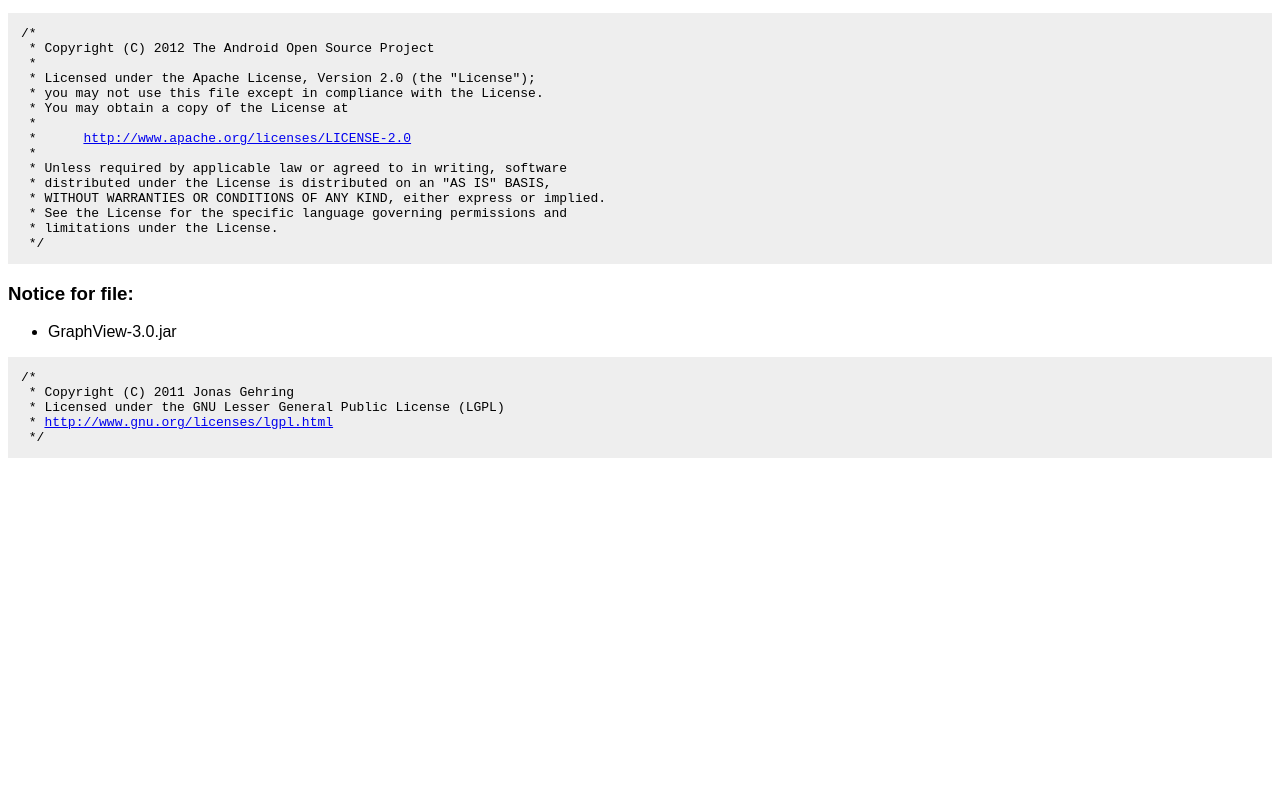
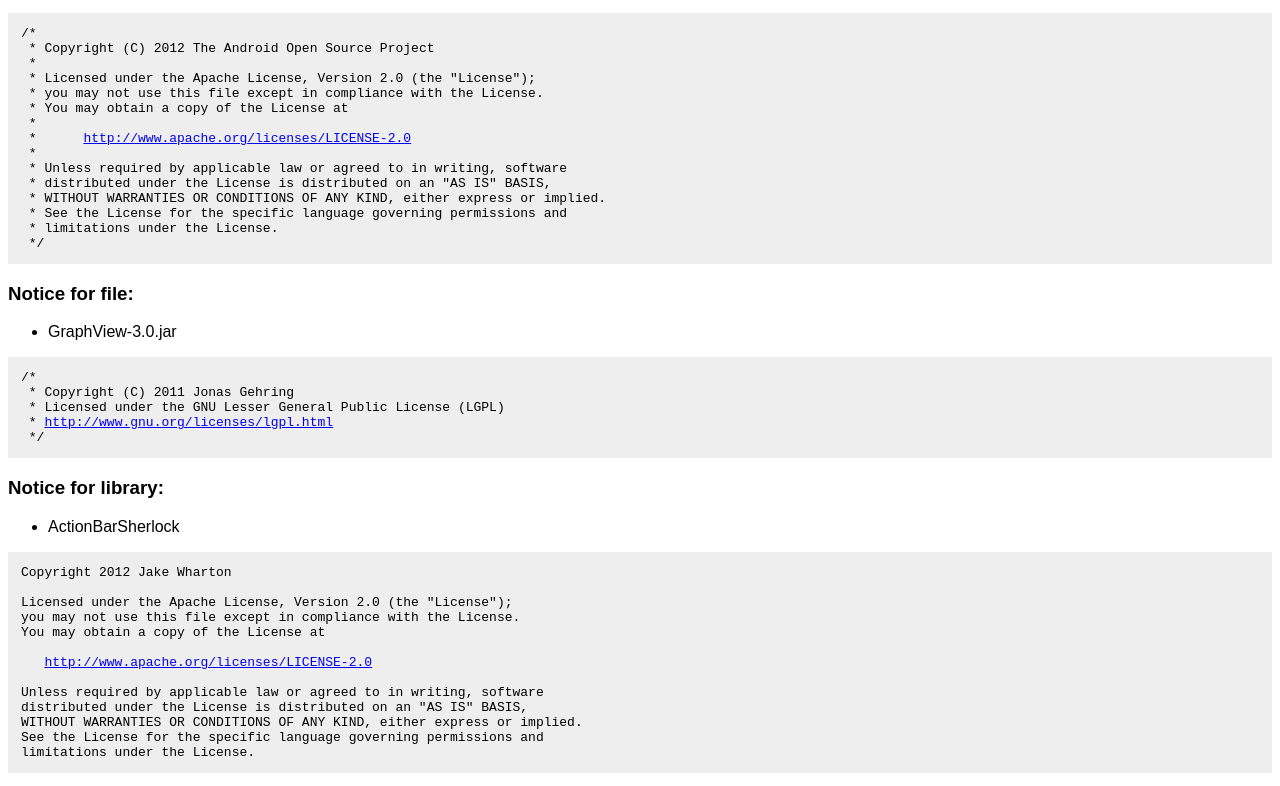
Before and after one commit to ragusa87/android-JassScorer, a plain HTML site: page assets/licenses.html in a window 1280 px wide. Shown: the part 701-1487 px from the top of the page. Before the commit the page ends 1172 px from the top, so only its background shows below. Drawn offline with Linux system fonts and the light colour scheme.

Commit message:
Add ActionBarSherlock support

```diff
--- a/assets/licenses.html
+++ b/assets/licenses.html
@@ -66,4 +66,21 @@
  */
 </pre>
 
+<h3>Notice for library:</h3>
+<ul><li>ActionBarSherlock</li></ul>
+<pre>
+Copyright 2012 Jake Wharton
+
+Licensed under the Apache License, Version 2.0 (the "License");
+you may not use this file except in compliance with the License.
+You may obtain a copy of the License at
+
+   <a href="http://www.apache.org/licenses/LICENSE-2.0">http://www.apache.org/licenses/LICENSE-2.0</a>
+
+Unless required by applicable law or agreed to in writing, software
+distributed under the License is distributed on an "AS IS" BASIS,
+WITHOUT WARRANTIES OR CONDITIONS OF ANY KIND, either express or implied.
+See the License for the specific language governing permissions and
+limitations under the License.
+</pre>
 </body></html>
```
Also changed, not shown: 1 other file.
